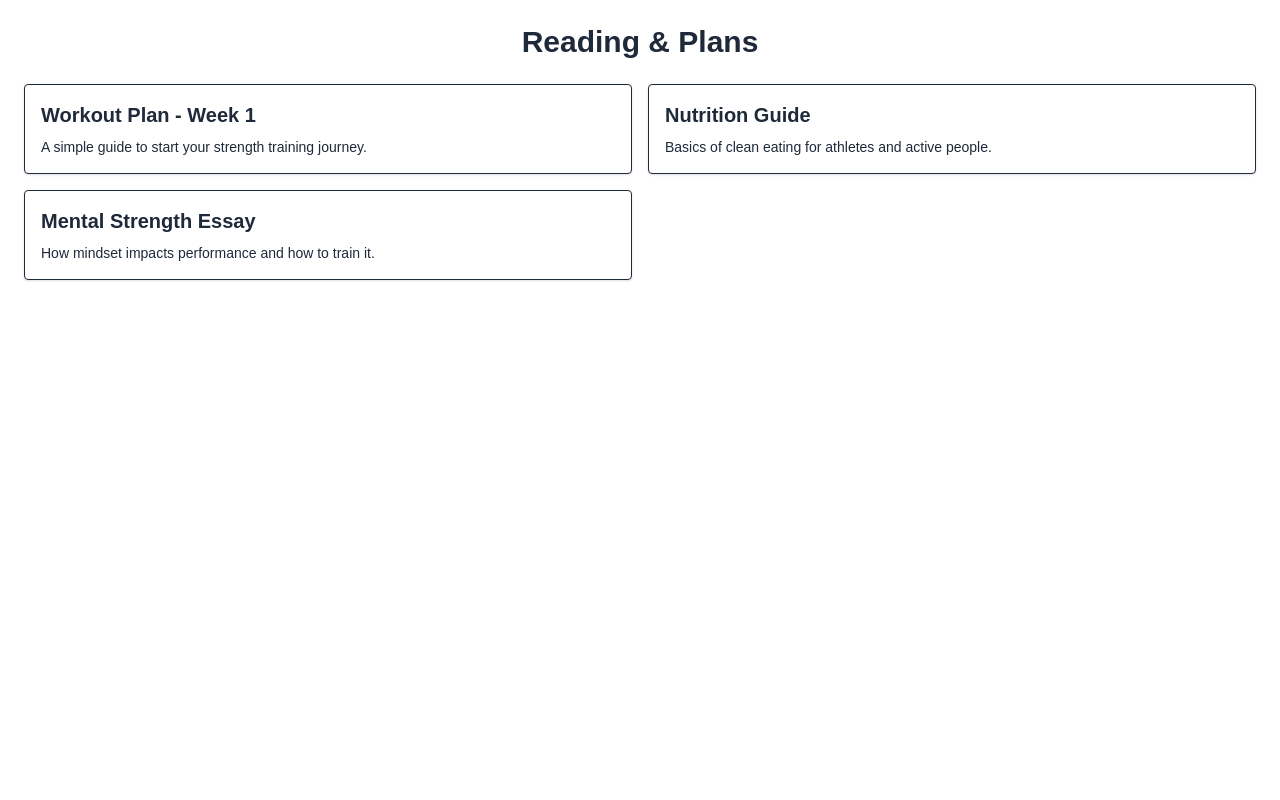
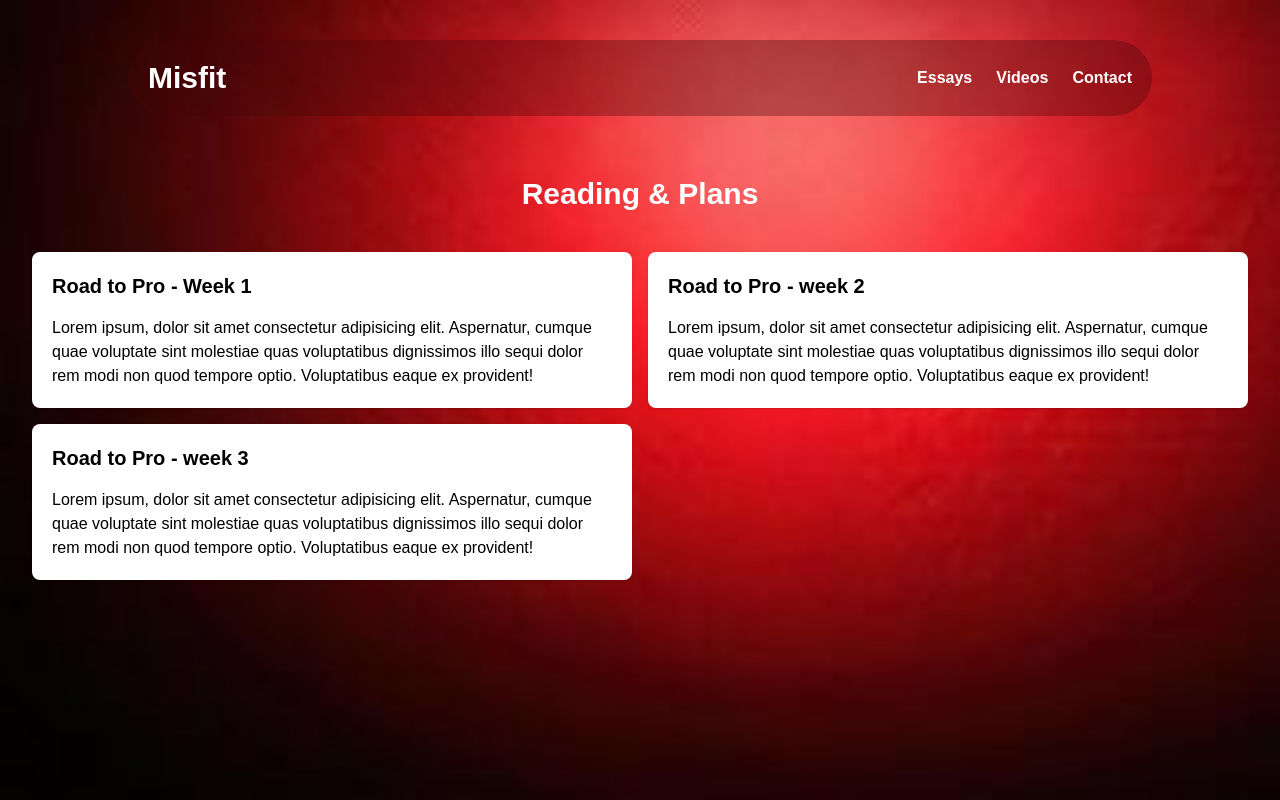
Before and after one commit to ALI-HUP/misfit-app, a Next.js app: page /essays in a window 1280 px wide. Built offline with nearby package versions, Linux system fonts and the light colour scheme.

Commit message:
eassay page

```diff
--- a/app/essays/page.tsx
+++ b/app/essays/page.tsx
@@ -1,24 +1,31 @@
 import React from "react";
+import Header from "@/components/Header";
+
 
 export default function EssaysPage() {
   return (
-    <div className="min-h-screen p-6 bg-white text-gray-800">
-      <h1 className="text-3xl font-bold mb-6 text-center">Reading & Plans</h1>
+    <div className="min-h-screen p-5 flex flex-col items-center">
+      <Header />
 
-      <div className="grid gap-4 md:grid-cols-2">
-        <div className="p-4 border rounded shadow">
-          <h2 className="text-xl font-semibold mb-2">Workout Plan - Week 1</h2>
-          <p className="text-sm">A simple guide to start your strength training journey.</p>
-        </div>
 
-        <div className="p-4 border rounded shadow">
-          <h2 className="text-xl font-semibold mb-2">Nutrition Guide</h2>
-          <p className="text-sm">Basics of clean eating for athletes and active people.</p>
-        </div>
+      <div className="mt-10">
+        <h1 className="text-3xl font-bold mb-10 text-center">Reading & Plans</h1>
 
-        <div className="p-4 border rounded shadow">
-          <h2 className="text-xl font-semibold mb-2">Mental Strength Essay</h2>
-          <p className="text-sm">How mindset impacts performance and how to train it.</p>
+        <div className="grid gap-4 md:grid-cols-2">
+          <div className="p-5 rounded-lg shadow bg-white text-black w-[600px]">
+            <h2 className="text-xl font-semibold mb-4">Road to Pro - Week 1</h2>
+            <p className="text-md">Lorem ipsum, dolor sit amet consectetur adipisicing elit. Aspernatur, cumque quae voluptate sint molestiae quas voluptatibus dignissimos illo sequi dolor rem modi non quod tempore optio. Voluptatibus eaque ex provident!</p>
+          </div>
+
+          <div className="p-5 rounded-lg shadow bg-white text-black w-[600px]">
+            <h2 className="text-xl font-semibold mb-4">Road to Pro - week 2</h2>
+            <p className="text-md">Lorem ipsum, dolor sit amet consectetur adipisicing elit. Aspernatur, cumque quae voluptate sint molestiae quas voluptatibus dignissimos illo sequi dolor rem modi non quod tempore optio. Voluptatibus eaque ex provident!</p>
+          </div>
+
+          <div className="p-5 rounded-lg shadow bg-white text-black w-[600px]">
+            <h2 className="text-xl font-semibold mb-4">Road to Pro - week 3</h2>
+            <p className="text-md">Lorem ipsum, dolor sit amet consectetur adipisicing elit. Aspernatur, cumque quae voluptate sint molestiae quas voluptatibus dignissimos illo sequi dolor rem modi non quod tempore optio. Voluptatibus eaque ex provident!</p>
+          </div>
         </div>
       </div>
     </div>
```
